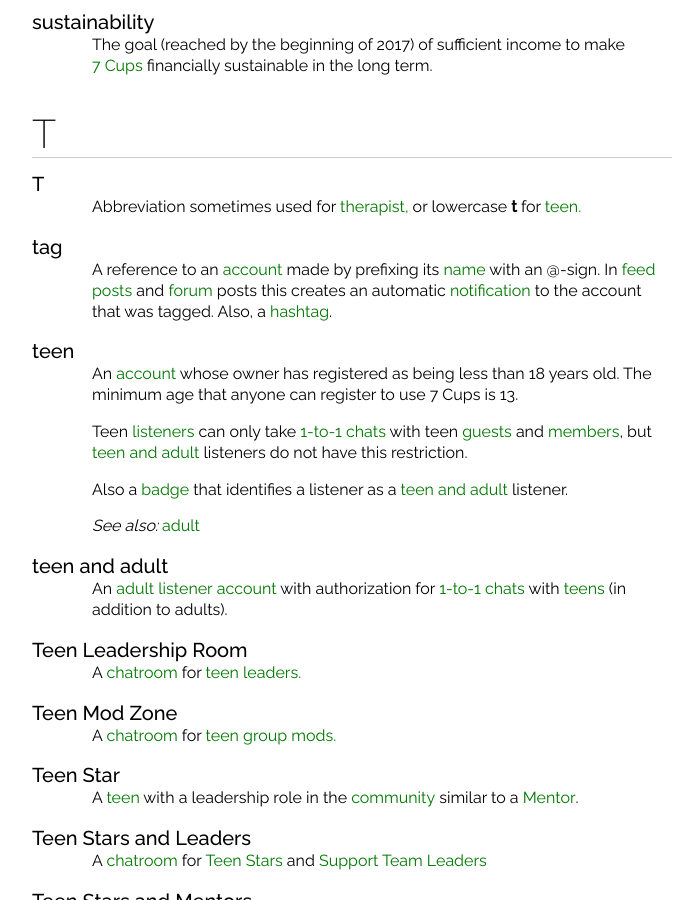
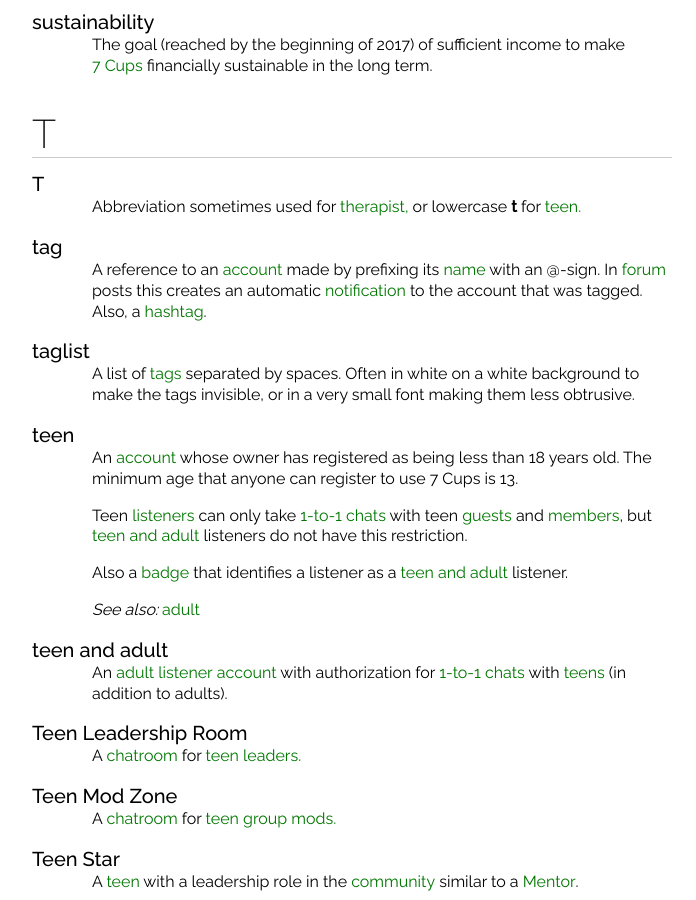
Before and after one commit to RarelyCharlie/rarelycharlie.github.io, a Jekyll site: the page built from glossary-framed.md, in a window 1280 px wide and 900 px high, scrolled down 28071 px. Shown: the whole window, without its empty margins (288-984 px from the left). Built offline with Jekyll 4.4.1, drawn with Linux system fonts in a browser that asks for light colours.

Commit message:
add taglist

```diff
--- a/_includes/glossary.md
+++ b/_includes/glossary.md
@@ -938,7 +938,10 @@ The goal (reached by the beginning of 2017) of sufficient income to make ~~7 Cup
 Abbreviation sometimes used for ~~therapist,~~ or lowercase **t** for ~~teen.~~
 
 # tag
-A reference to an ~~account~~ made by prefixing its ~~name~~ with an @-sign. In ~~feed~~ ~~posts~~ and ~~forum~~ posts this creates an automatic ~~notification~~ to the account that was tagged. Also, a ~~hashtag~~.
+A reference to an ~~account~~ made by prefixing its ~~name~~ with an @-sign. In ~~forum~~ posts this creates an automatic ~~notification~~ to the account that was tagged. Also, a ~~hashtag~~.
+
+# taglist
+A list of ~~tags~~ separated by spaces. Often in white on a white background to make the tags invisible, or in a very small font making them less obtrusive.
 
 # teen
 An ~~account~~ whose owner has registered as being less than 18 years old. The minimum age that anyone can register to use 7 Cups is 13.
```
